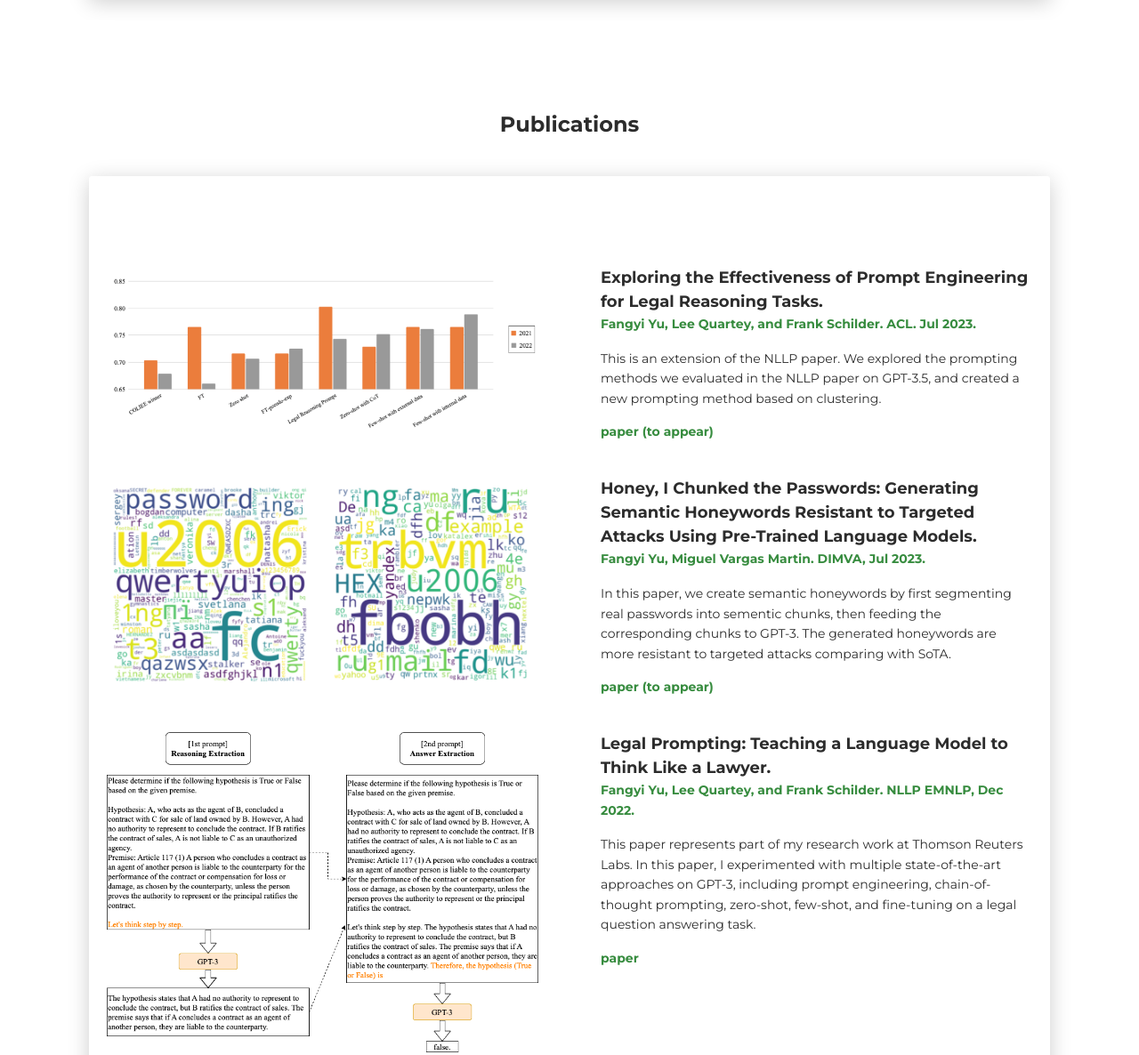
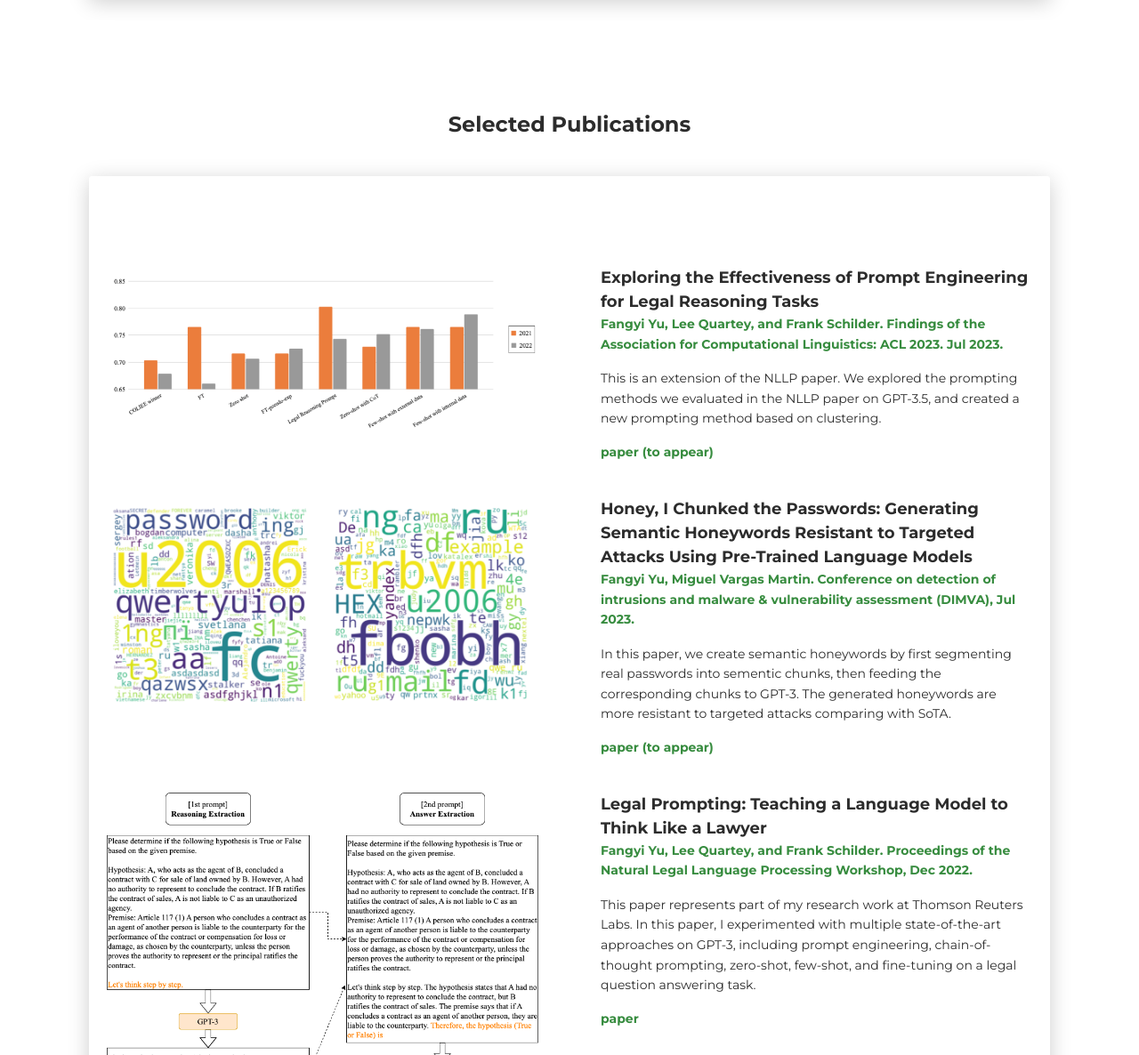
Before and after one commit to fangyiyu/portfolio, a plain HTML site: page index.html in a window 1280 px wide. Shown: the part 3820-5006 px from the top of the page at 89% size. Drawn offline with Linux system fonts and the light colour scheme.

Commit message:
Update index.html

```diff
--- a/index.html
+++ b/index.html
@@ -368,7 +368,7 @@
 
         <div class="section" id="publication" tabindex="-1">
           <div class="container">
-            <div class="h4 text-center mb-4 title" style="margin-bottom: 40px !important">Publications</div>
+            <div class="h4 text-center mb-4 title" style="margin-bottom: 40px !important">Selected Publications</div>
             <div class="card aos-init aos-animate" data-aos="fade-up" data-aos-offset="10">
               <div class="row" style="margin-top: 30px; margin-bottom: 30px;">
                 <div class="col-md-6 ml-auto mr-auto">
@@ -388,9 +388,9 @@
                     </div>
                     <div class="col-lg-6 col-md-6">
                       <div class="card-body">
-                        <span style="font-size: 18px; font-weight: bold">Exploring the Effectiveness of Prompt Engineering for Legal Reasoning Tasks.</span>
+                        <span style="font-size: 18px; font-weight: bold">Exploring the Effectiveness of Prompt Engineering for Legal Reasoning Tasks</span>
                         <br>
-                        <p style="color: #378C3F"><b>Fangyi Yu, Lee Quartey, and Frank Schilder. ACL. Jul 2023.</b></p>
+                        <p style="color: #378C3F"><b>Fangyi Yu, Lee Quartey, and Frank Schilder. Findings of the Association for Computational Linguistics: ACL 2023. Jul 2023.</b></p>
 
                         <p>This is an extension of the NLLP paper. We explored the prompting methods we evaluated in the NLLP paper on GPT-3.5, and created a new prompting method based on clustering.</p>
                         <a style="color: #378C3F"><b>paper (to appear)</b></a>
@@ -405,9 +405,9 @@
                     </div>
                     <div class="col-lg-6 col-md-6">
                       <div class="card-body">
-                        <span style="font-size: 18px; font-weight: bold">Honey, I Chunked the Passwords: Generating Semantic Honeywords Resistant to Targeted Attacks Using Pre-Trained Language Models.</span>
+                        <span style="font-size: 18px; font-weight: bold">Honey, I Chunked the Passwords: Generating Semantic Honeywords Resistant to Targeted Attacks Using Pre-Trained Language Models</span>
                         <br>
-                        <p style="color: #378C3F"><b>Fangyi Yu, Miguel Vargas Martin. DIMVA, Jul 2023.</b></p>
+                        <p style="color: #378C3F"><b>Fangyi Yu, Miguel Vargas Martin. Conference on detection of intrusions and malware & vulnerability assessment (DIMVA), Jul 2023.</b></p>
 
                         <p>In this paper, we create semantic honeywords by first segmenting real passwords into sementic chunks, then feeding the corresponding chunks to GPT-3. The generated honeywords are more resistant to targeted attacks comparing with SoTA.</p>
                         <a style="color: #378C3F"><b>paper (to appear)</b></a>
@@ -423,9 +423,9 @@
                     <div class="col-lg-6 col-md-6">
                       <div class="card-body">
                         <span style="font-size: 18px; font-weight: bold">Legal Prompting: Teaching a Language Model to
-                          Think Like a Lawyer.</span>
+                          Think Like a Lawyer</span>
                         <br>
-                        <p style="color: #378C3F"><b>Fangyi Yu, Lee Quartey, and Frank Schilder. NLLP EMNLP, Dec 2022.</b></p>
+                        <p style="color: #378C3F"><b>Fangyi Yu, Lee Quartey, and Frank Schilder. Proceedings of the Natural Legal Language Processing Workshop, Dec 2022.</b></p>
 
                         <p>This paper represents part of my research work at Thomson Reuters Labs. In this paper, I
                           experimented with
@@ -444,9 +444,9 @@
                     <div class="col-lg-6 col-md-6">
                       <div class="card-body">
                         <span style="font-size: 18px; font-weight: bold">HoneyGAN: Creating Indistinguishable Honeywords
-                          with Improved Generative Adversarial Networks.</span>
+                          with Improved Generative Adversarial Networks</span>
                         <br>
-                        <p style="color: #378C3F"><b>Fangyi Yu, Miguel Vargas Martin. STM ESORICS. Sep 2022.</b></p>
+                        <p style="color: #378C3F"><b>Fangyi Yu, Miguel Vargas Martin. In European symposium on research in computer security (ESORICS) workshop. Sep 2022.</b></p>
                         <p>
                           This paper is an application of GNPassGAN, the initial work I published while obtaining a
                           master's degree in computer science at Ontario Tech University, ON, Canada. It talks about
@@ -467,9 +467,9 @@
                     <div class="col-lg-6 col-md-6">
                       <div class="card-body">
                         <span style="font-size: 18px; font-weight: bold">GNPassGAN: Improved Generative Adversarial
-                          Networks For Trawling Offline Password Guessing.</span>
+                          Networks For Trawling Offline Password Guessing</span>
                         <br>
-                        <p style="color: #378C3F"><b>Fangyi Yu, Miguel Vargas Martin, ASSS IEEE Euro S&P. Jun 2021.</b></p>
+                        <p style="color: #378C3F"><b>Fangyi Yu, Miguel Vargas Martin, IEEE European symposium on security and privacy workshops (EuroS&PW). Jun 2021.</b></p>
                         <p>
                           This paper represents the initial part of my research work when I was pursuing my Master's
                           Degree in
```
